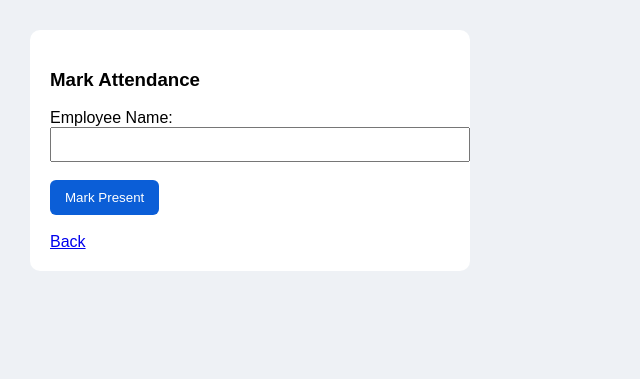
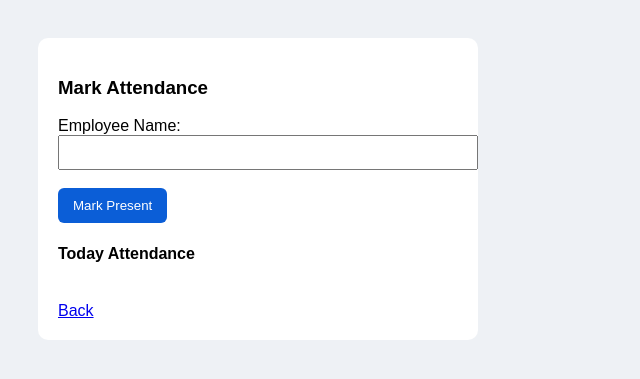
Before and after one commit to vrhr9886/official-site, a Flask app: page /attendance in a window 1280 px wide. Shown: the top 379 px of the page, without its empty margins (0-640 px from the left). Run offline with Flask 3, Linux system fonts and the light colour scheme; the visitor is signed in with stand-in values (Sample User, id 1).

Commit message:
Update attendance.html

```diff
--- a/templates/attendance.html
+++ b/templates/attendance.html
@@ -3,7 +3,7 @@
 <head>
 <title>Attendance</title>
 <style>
-body{font-family:Arial;background:#eef1f5;margin:0}
+body{font-family:Arial;background:#eef1f5}
 .box{padding:30px}
 .card{background:white;padding:20px;border-radius:10px;width:400px}
 button{background:#0b5ed7;color:white;border:none;padding:10px 15px;border-radius:6px}
@@ -19,6 +19,12 @@ Employee Name:<br>
 <input name="name" style="width:100%;padding:8px"><br><br>
 <button>Mark Present</button>
 </form>
+
+<h4>Today Attendance</h4>
+{% for i in data %}
+{{i}} present<br>
+{% endfor %}
+
 <br>
 <a href="/admin">Back</a>
 </div>
```
